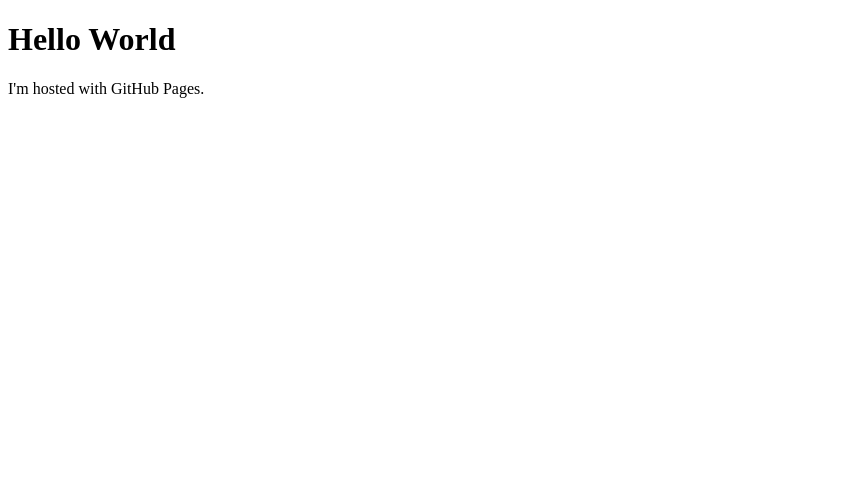
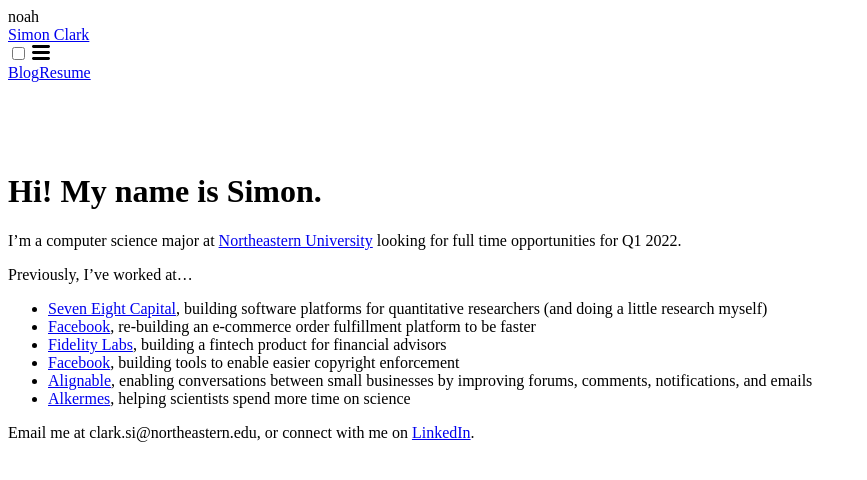
Before and after one commit to nwc6624/NoahC.github.io, a plain HTML site: page index.html in a window 1280 px wide. Shown: the whole page, without its empty margins (0-867 px from the left). Drawn offline with Linux system fonts and the light colour scheme.

Commit message:
Update index.html

```diff
--- a/index.html
+++ b/index.html
@@ -1,7 +1,67 @@
+noah
 <!DOCTYPE html>
-<html>
-<body>
-<h1>Hello World</h1>
-<p>I'm hosted with GitHub Pages.</p>
-</body>
-</html>
+<html lang="en">
+
+  <script data-goatcounter="https://slymon99.goatcounter.com/count" async src="//gc.zgo.at/count.js"></script><head>
+  <meta charset="utf-8">
+  <meta http-equiv="X-UA-Compatible" content="IE=edge">
+  <meta name="viewport" content="width=device-width, initial-scale=1"><!-- Begin Jekyll SEO tag v2.8.0 -->
+<title>Simon noah | Simon Clark’s personal site.</title>
+<meta name="generator" content="Jekyll v3.9.0" />
+<meta property="og:title" content="Simon Clark" />
+<meta property="og:locale" content="en_US" />
+<meta name="description" content="Simon Clark’s personal site." />
+<meta property="og:description" content="Simon Clark’s personal site." />
+<link rel="canonical" href="/" />
+<meta property="og:url" content="/" />
+<meta property="og:site_name" content="Simon Clark" />
+<meta property="og:type" content="website" />
+<meta name="twitter:card" content="summary" />
+<meta property="twitter:title" content="Simon Clark" />
+<script type="application/ld+json">
+{"@context":"https://schema.org","@type":"WebSite","description":"Simon Clark’s personal site.","headline":"Simon Clark","name":"Simon Clark","url":"/"}</script>
+<!-- End Jekyll SEO tag -->
+<link rel="stylesheet" href="/assets/main.css"><link type="application/atom+xml" rel="alternate" href="/feed.xml" title="Simon Clark" /></head>
+<body><header class="site-header" role="banner">
+
+    <div class="wrapper"><a class="site-title" rel="author" href="/">Simon Clark</a><nav class="site-nav">
+          <input type="checkbox" id="nav-trigger" class="nav-trigger" />
+          <label for="nav-trigger">
+            <span class="menu-icon">
+              <svg viewBox="0 0 18 15" width="18px" height="15px">
+                <path d="M18,1.484c0,0.82-0.665,1.484-1.484,1.484H1.484C0.665,2.969,0,2.304,0,1.484l0,0C0,0.665,0.665,0,1.484,0 h15.032C17.335,0,18,0.665,18,1.484L18,1.484z M18,7.516C18,8.335,17.335,9,16.516,9H1.484C0.665,9,0,8.335,0,7.516l0,0 c0-0.82,0.665-1.484,1.484-1.484h15.032C17.335,6.031,18,6.696,18,7.516L18,7.516z M18,13.516C18,14.335,17.335,15,16.516,15H1.484 C0.665,15,0,14.335,0,13.516l0,0c0-0.82,0.665-1.483,1.484-1.483h15.032C17.335,12.031,18,12.695,18,13.516L18,13.516z"/>
+              </svg>
+            </span>
+          </label>
+
+          <div class="trigger"><a class="page-link" href="/blog.html">Blog</a><a class="page-link" href="/assets/r.pdf">Resume</a>
+          </div>
+        </nav></div>
+  </header>
+  <main class="page-content" aria-label="Content">
+      <div class="wrapper">
+        <p><br />
+<br />
+<br /></p>
+
+<h1 id="hi-my-name-is-simon">Hi! My name is Simon.</h1>
+
+<p>I’m a computer science major at <a href="https://www.northeastern.edu">Northeastern University</a> looking for full time opportunities for Q1 2022.</p>
+
+<p>Previously, I’ve worked at…</p>
+
+<ul>
+  <li><a href="http://www.seveneightcapital.com/"> Seven Eight Capital</a>, building software platforms for quantitative researchers (and doing a little research myself)</li>
+  <li><a href="https://www.facebook.com">Facebook</a>, re-building an e-commerce order fulfillment platform to be faster</li>
+  <li><a href="https://www.fidelitylabs.com">Fidelity Labs</a>, building a fintech product for financial advisors</li>
+  <li><a href="https://www.facebook.com">Facebook</a>, building tools to enable easier copyright enforcement</li>
+  <li><a href="https://www.alignable.com">Alignable</a>, enabling conversations between small businesses by improving forums, comments, notifications, and emails</li>
+  <li><a href="https://www.alkermes.com">Alkermes</a>, helping scientists spend more time on science</li>
+</ul>
+
+<p>Email me at clark.si@northeastern.edu, or connect with me on <a href="https://www.linkedin.com/in/simon-clark"> LinkedIn</a>.</p>
+
+      </div>
+    </main>
+
+  </body>
```
